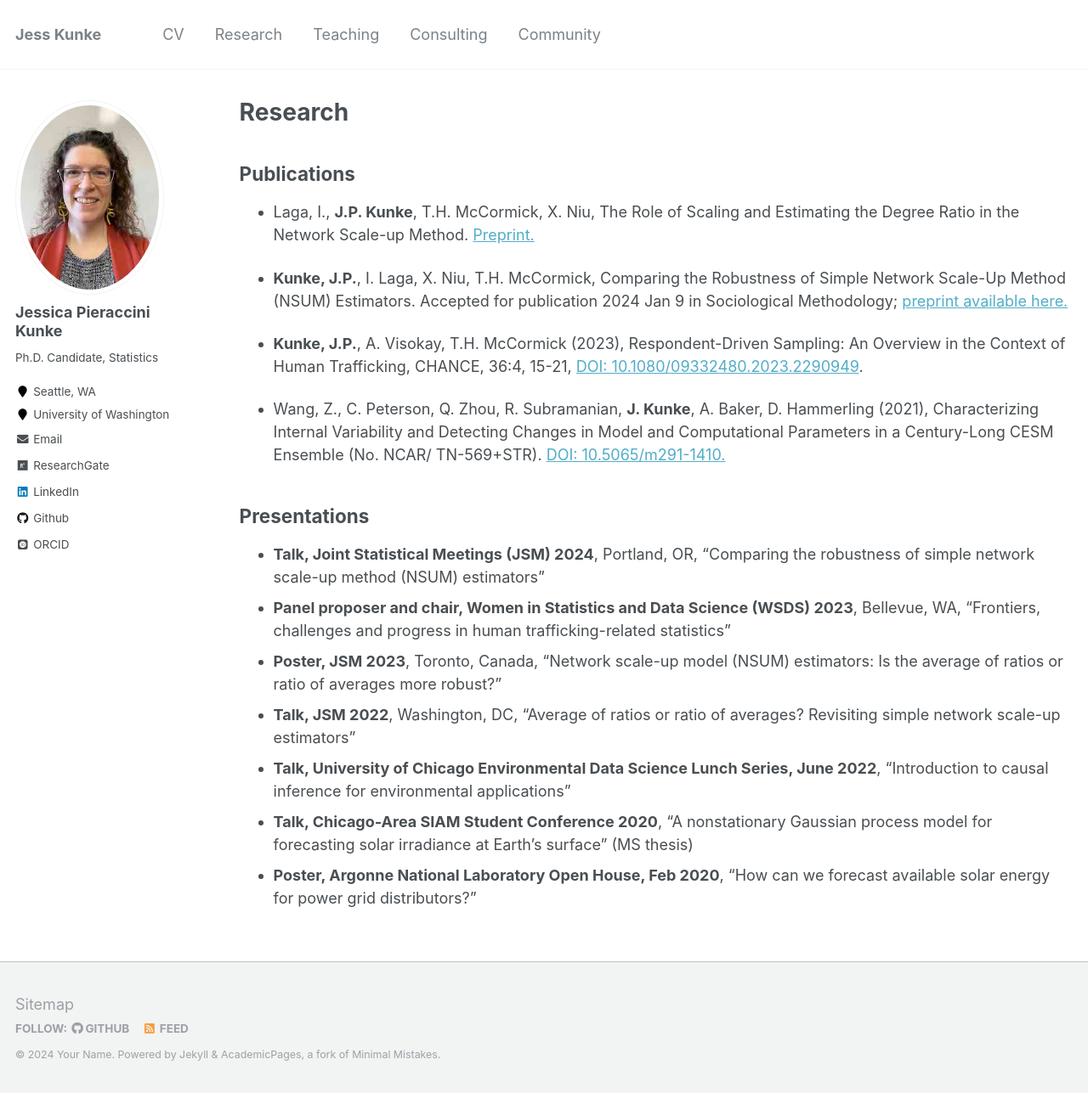
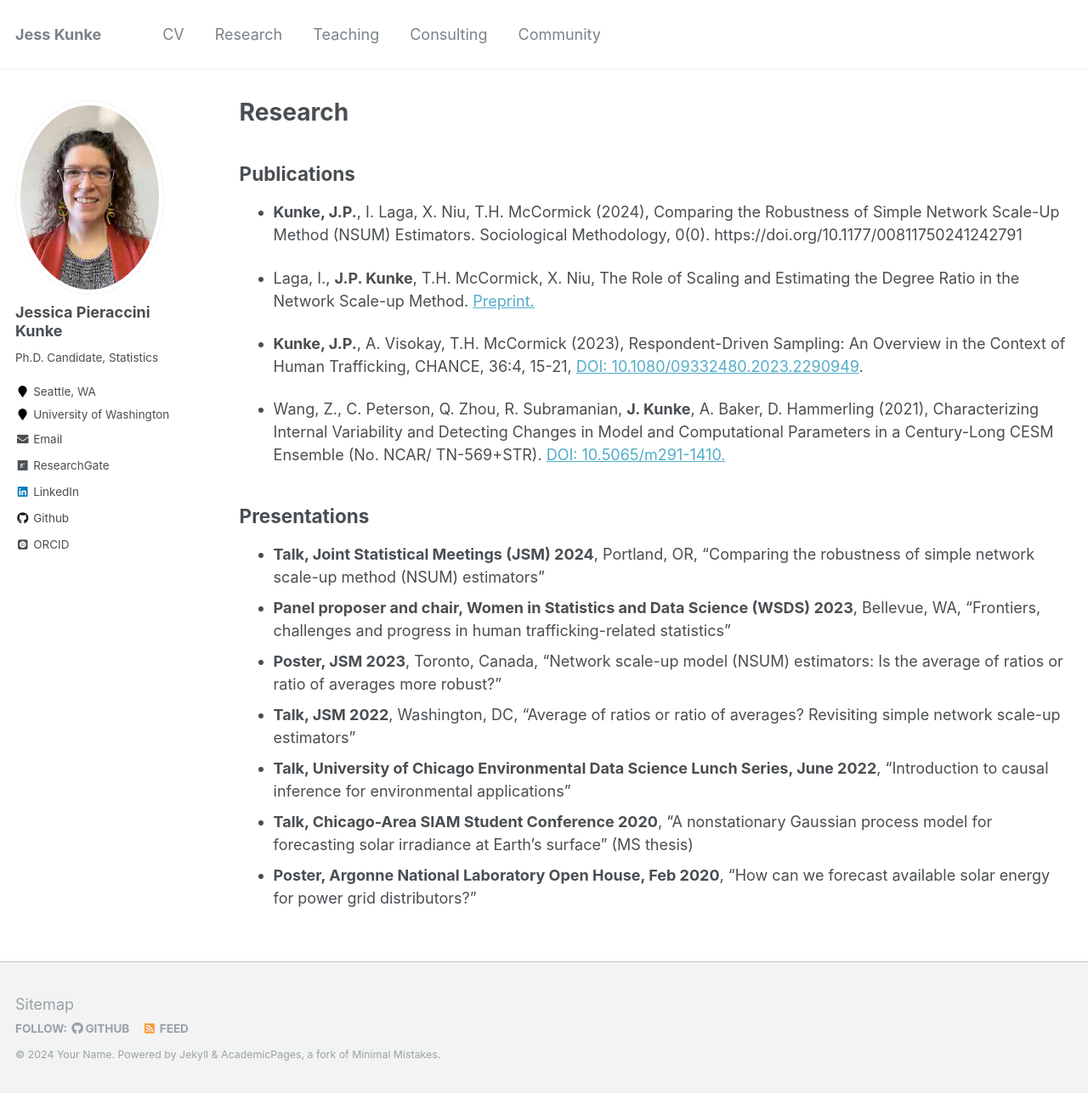
Before and after one commit to jpierkunke/jpierkunke.github.io, a Jekyll site: the page built from _pages/research.md, in a window 1280 px wide and 1287 px high. Shown: the whole window at 85% size. Built offline with Jekyll 4.4.1, drawn with Linux system fonts in a browser that asks for light colours; some web fonts are replaced.

Commit message:
Update research.md now that Soc Meth is published

```diff
--- a/_pages/research.md
+++ b/_pages/research.md
@@ -7,10 +7,9 @@ author_profile: true
 
 ## Publications
 
+- **Kunke, J.P.**, I. Laga, X. Niu, T.H. McCormick (2024), Comparing the Robustness of Simple Network Scale-Up Method (NSUM) Estimators. Sociological Methodology, 0(0). https://doi.org/10.1177/00811750241242791
+
 - Laga, I., **J.P. Kunke**, T.H. McCormick, X. Niu, The Role of Scaling and Estimating the Degree Ratio in the Network Scale-up Method. [Preprint.](https://doi.org/10.48550/arXiv.2305.04381)
-
-- **Kunke, J.P.**, I. Laga, X. Niu, T.H. McCormick, Comparing the Robustness of Simple Network Scale-Up Method (NSUM) Estimators.
-Accepted for publication 2024 Jan 9 in Sociological Methodology; [preprint available here.](https://doi.org/10.48550/arXiv.2303.07490)
 
 - **Kunke, J.P.**, A. Visokay, T.H. McCormick (2023), Respondent-Driven Sampling: An Overview in the Context of Human Trafficking, CHANCE, 36:4, 15-21, [DOI: 10.1080/09332480.2023.2290949](https://doi.org/10.1080/09332480.2023.2290949).
 
```
